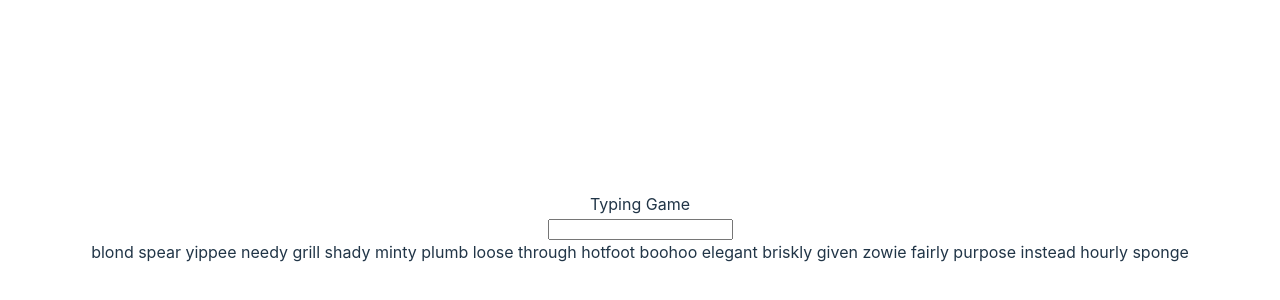
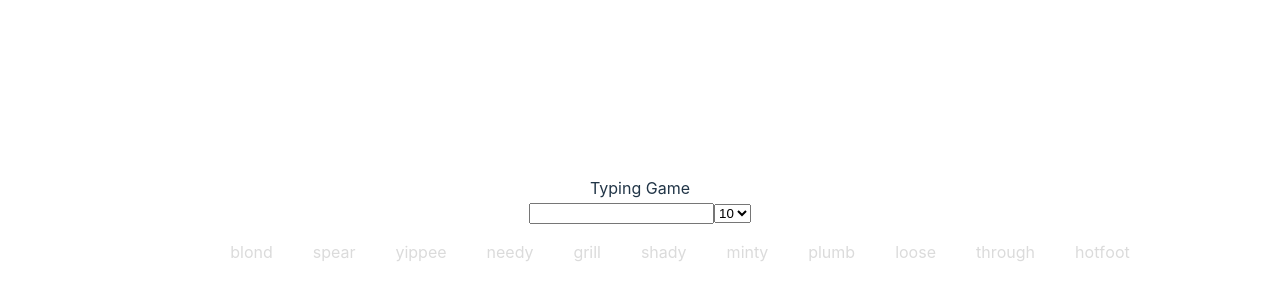
Before and after one commit to bantora/typing-game-vue, a Vue app: page / in a window 1280 px wide. Shown: the part 172-472 px from the top of the page. Built offline with nearby package versions, Linux system fonts and the light colour scheme.

Commit message:
feat: highlight correct words

```diff
--- a/src/App.vue
+++ b/src/App.vue
@@ -1,8 +1,34 @@
+<template>
+  <div>Typing Game</div>
+  <!-- Typing Options -->
+  <div>
+    <input @input="handleInput" />
+    <select name="max" @change="handleChange">
+      <option value="10">10</option>
+      <option value="15">15</option>
+      <option value="20">20</option>
+    </select>
+  </div>
+  <ul>
+    <li v-for="word in words" :class="checkWord(word, typedword)">
+      <ul>
+        <li v-for="letter in word">
+          {{ letter }}
+        </li>
+      </ul>
+    </li>
+  </ul>
+</template>
+
 <script setup>
 import { ref } from "vue";
 import wordsGenerator from "./util/wordsGenerator";
 
-const words = ref(wordsGenerator());
+const maxWords = ref(10);
+
+const typedword = ref("");
+
+const words = ref(wordsGenerator(maxWords.value));
 
 const handleInput = (e) => {
   const foundValue = words.value.find((d) => d == e.target.value);
@@ -11,14 +37,34 @@ const handleInput = (e) => {
     words.value = words.value.filter((d) => d !== foundValue);
     e.target.value = "";
   }
+
+  typedword.value = e.target.value;
+};
+
+const handleChange = (e) => {
+  maxWords.value = +e.target.value;
+  words.value = wordsGenerator(+e.target.value);
+};
+
+const checkWord = (w, c = null) => {
+  console.log(w.startsWith(c), w, c);
+  return w.startsWith(c) ? "correct" : "wrong";
 };
 </script>
 
-<template>
-  <div>Typing Game</div>
-  <!-- Typing Options -->
-  <div><input @input="handleInput" /></div>
-  <div class="">{{ words.join(" ") }}</div>
-</template>
+<style scoped>
+ul {
+  list-style-type: none;
+  display: flex;
+  flex-wrap: wrap;
+  justify-content: center;
+}
 
-<style scoped></style>
+.correct {
+  color: rgb(219, 219, 219);
+}
+
+.wrong {
+  color: rgb(116, 116, 116);
+}
+</style>
--- a/src/util/wordsGenerator.js
+++ b/src/util/wordsGenerator.js
@@ -1,6 +1,6 @@
 import { faker } from "@faker-js/faker";
 
-const wordsGenerator = (max = 20) => {
+const wordsGenerator = (max) => {
   let words = [];
   for (let i = 0; i <= max; i++) {
     words.push(faker.word.sample({ length: { min: 5, max: 7 } }));
```
